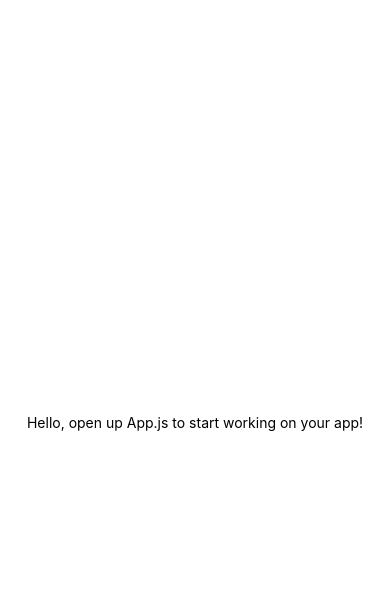
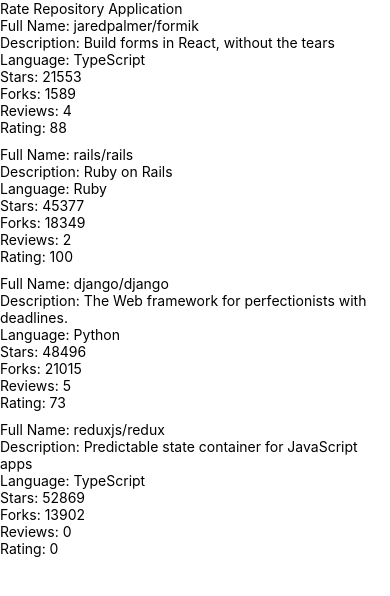
Before and after one commit to whejy/rate-repository-app, a React Native app: screen / in a window 390 px wide. Shown: the top 596 px of the page. Built offline with nearby package versions, Linux system fonts and the light colour scheme.

Commit message:
10.3 add repositories list

```diff
--- a/App.js
+++ b/App.js
@@ -1,20 +1,7 @@
-import { StatusBar } from 'expo-status-bar';
-import { StyleSheet, Text, View } from 'react-native';
+import Main from './src/components/Main';
 
-export default function App() {
-  return (
-    <View style={styles.container}>
-      <Text>Hello, open up App.js to start working on your app!</Text>
-      <StatusBar style="auto" />
-    </View>
-  );
-}
+const App = () => {
+  return <Main />;
+};
 
-const styles = StyleSheet.create({
-  container: {
-    flex: 1,
-    backgroundColor: '#fff',
-    alignItems: 'center',
-    justifyContent: 'center',
-  },
-});
+export default App;
--- /dev/null
+++ b/src/components/Main.jsx
@@ -0,0 +1,22 @@
+import Constants from 'expo-constants';
+import RepositoryList from './RepositoryList';
+import { Text, StyleSheet, View } from 'react-native';
+
+const styles = StyleSheet.create({
+  container: {
+    marginTop: Constants.statusBarHeight,
+    flexGrow: 1,
+    flexShrink: 1,
+  },
+});
+
+const Main = () => {
+  return (
+    <View style={styles.container}>
+      <Text>Rate Repository Application</Text>
+      <RepositoryList />
+    </View>
+  );
+};
+
+export default Main;
--- /dev/null
+++ b/src/components/RepositoryItem.jsx
@@ -0,0 +1,16 @@
+import { View, Text } from 'react-native';
+const RepositoryItem = ({ item }) => {
+  return (
+    <View>
+      <Text>Full Name: {item.fullName}</Text>
+      <Text>Description: {item.description}</Text>
+      <Text>Language: {item.language}</Text>
+      <Text>Stars: {item.stargazersCount}</Text>
+      <Text>Forks: {item.forksCount}</Text>
+      <Text>Reviews: {item.reviewCount}</Text>
+      <Text>Rating: {item.ratingAverage}</Text>
+    </View>
+  );
+};
+
+export default RepositoryItem;
--- /dev/null
+++ b/src/components/RepositoryList.jsx
@@ -0,0 +1,70 @@
+import { FlatList, View, StyleSheet } from 'react-native';
+import RepositoryItem from './RepositoryItem';
+
+const styles = StyleSheet.create({
+  separator: {
+    height: 10,
+  },
+});
+
+const repositories = [
+  {
+    id: 'jaredpalmer.formik',
+    fullName: 'jaredpalmer/formik',
+    description: 'Build forms in React, without the tears',
+    language: 'TypeScript',
+    forksCount: 1589,
+    stargazersCount: 21553,
+    ratingAverage: 88,
+    reviewCount: 4,
+    ownerAvatarUrl: 'https://avatars2.githubusercontent.com/u/4060187?v=4',
+  },
+  {
+    id: 'rails.rails',
+    fullName: 'rails/rails',
+    description: 'Ruby on Rails',
+    language: 'Ruby',
+    forksCount: 18349,
+    stargazersCount: 45377,
+    ratingAverage: 100,
+    reviewCount: 2,
+    ownerAvatarUrl: 'https://avatars1.githubusercontent.com/u/4223?v=4',
+  },
+  {
+    id: 'django.django',
+    fullName: 'django/django',
+    description: 'The Web framework for perfectionists with deadlines.',
+    language: 'Python',
+    forksCount: 21015,
+    stargazersCount: 48496,
+    ratingAverage: 73,
+    reviewCount: 5,
+    ownerAvatarUrl: 'https://avatars2.githubusercontent.com/u/27804?v=4',
+  },
+  {
+    id: 'reduxjs.redux',
+    fullName: 'reduxjs/redux',
+    description: 'Predictable state container for JavaScript apps',
+    language: 'TypeScript',
+    forksCount: 13902,
+    stargazersCount: 52869,
+    ratingAverage: 0,
+    reviewCount: 0,
+    ownerAvatarUrl: 'https://avatars3.githubusercontent.com/u/13142323?v=4',
+  },
+];
+
+const ItemSeparator = () => <View style={styles.separator} />;
+
+const RepositoryList = () => {
+  return (
+    <FlatList
+      data={repositories}
+      ItemSeparatorComponent={ItemSeparator}
+      renderItem={({item}) => <RepositoryItem item={item}/>}
+      keyExtractor={item => item.id}
+    />
+  );
+};
+
+export default RepositoryList;
```
